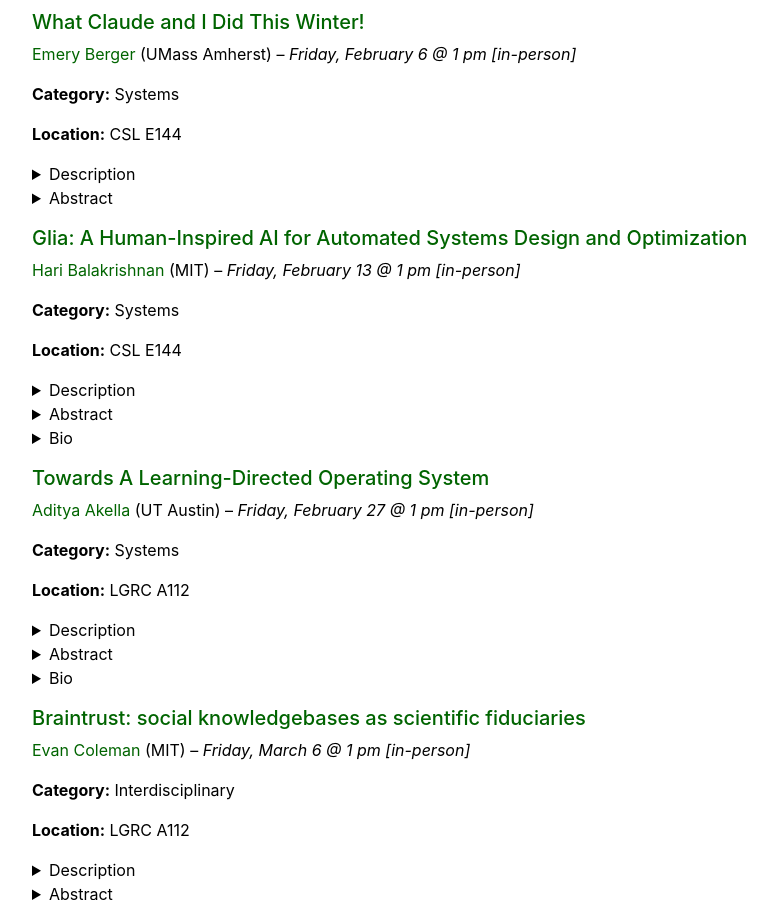
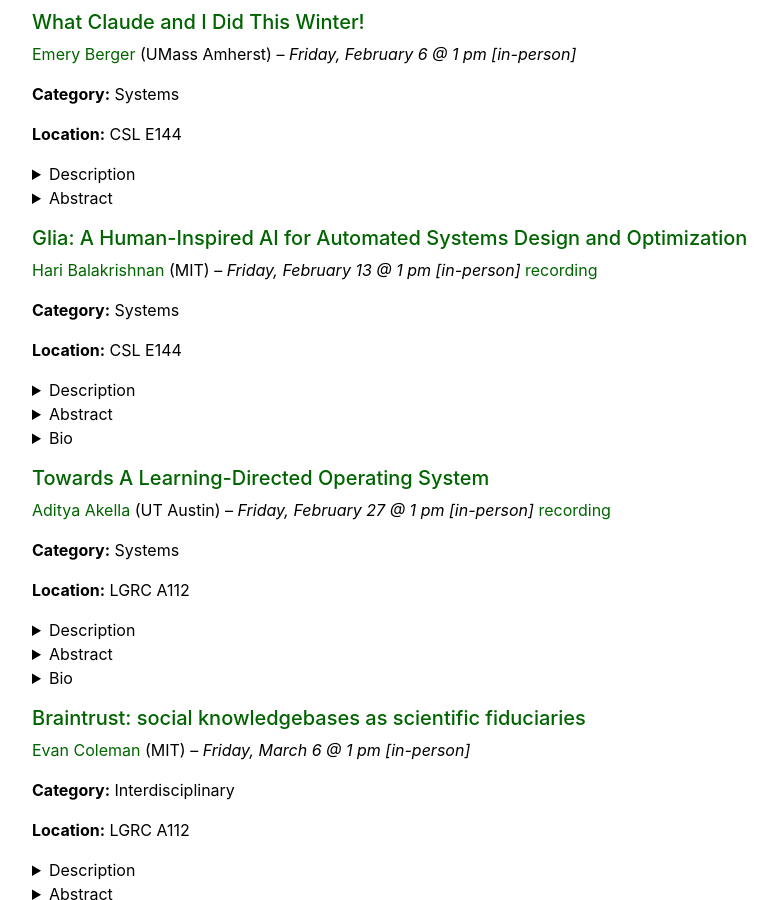
Before and after one commit to umass-solar/umass-solar.github.io, a Jekyll site: the page built from ai-era.md, in a window 1280 px wide and 900 px high, scrolled down 647 px. Shown: the whole window, without its empty margins (53-830 px from the left). Built offline with Jekyll 4.4.1, drawn with Linux system fonts in a browser that asks for light colours.

Commit message:
Add event recording links for speakers
Added recording links for two events featuring Hari Balakrishnan and Aditya Akella.

```diff
--- a/ai-era.md
+++ b/ai-era.md
@@ -47,7 +47,7 @@
 
 ##### [Glia: A Human-Inspired AI for Automated Systems Design and Optimization](https://arxiv.org/abs/2510.27176)
 
-[Hari Balakrishnan](http://nms.csail.mit.edu/~hari/) (MIT) --  *Friday, February 13 @ 1 pm [in-person]*
+[Hari Balakrishnan](http://nms.csail.mit.edu/~hari/) (MIT) --  *Friday, February 13 @ 1 pm [in-person]* [recording](https://umass.sharepoint.com/:v:/s/CICSVideos/IQAJlHDCgHTqSbleeoXGGaLEAZrAnLC8t4UAf828TyRs1cI?e=kLJfLh&nav=eyJyZWZlcnJhbEluZm8iOnsicmVmZXJyYWxBcHAiOiJTdHJlYW1XZWJBcHAiLCJyZWZlcnJhbFZpZXciOiJTaGFyZURpYWxvZy1MaW5rIiwicmVmZXJyYWxBcHBQbGF0Zm9ybSI6IldlYiIsInJlZmVycmFsTW9kZSI6InZpZXcifX0%3D)
 
 **Category:** Systems
 
@@ -83,7 +83,7 @@
 
 ##### [Towards A Learning-Directed Operating System]()
 
-[Aditya Akella](https://www.cs.utexas.edu/~akella/) (UT Austin) --  *Friday, February 27 @ 1 pm [in-person]*
+[Aditya Akella](https://www.cs.utexas.edu/~akella/) (UT Austin) --  *Friday, February 27 @ 1 pm [in-person]* [recording](https://umass.sharepoint.com/:v:/s/CICSVideos/IQCHpES_RCdaSYQ5qbKCoOymAb0EWVqTsKncTu1cHOSL-Y4?e=WfhEsc&nav=eyJyZWZlcnJhbEluZm8iOnsicmVmZXJyYWxBcHAiOiJTdHJlYW1XZWJBcHAiLCJyZWZlcnJhbFZpZXciOiJTaGFyZURpYWxvZy1MaW5rIiwicmVmZXJyYWxBcHBQbGF0Zm9ybSI6IldlYiIsInJlZmVycmFsTW9kZSI6InZpZXcifX0%3D)
 
 **Category:** Systems
 
```
